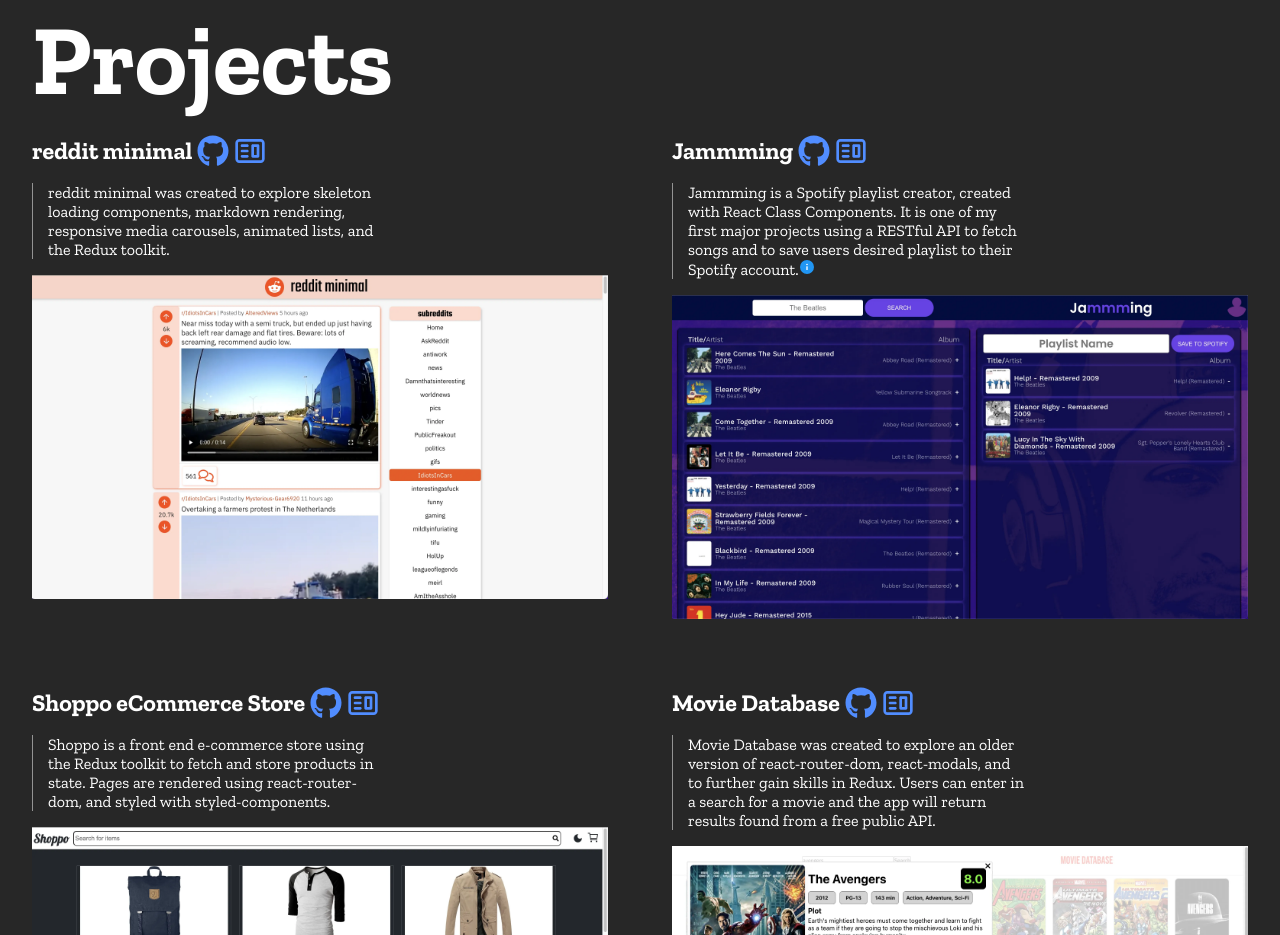
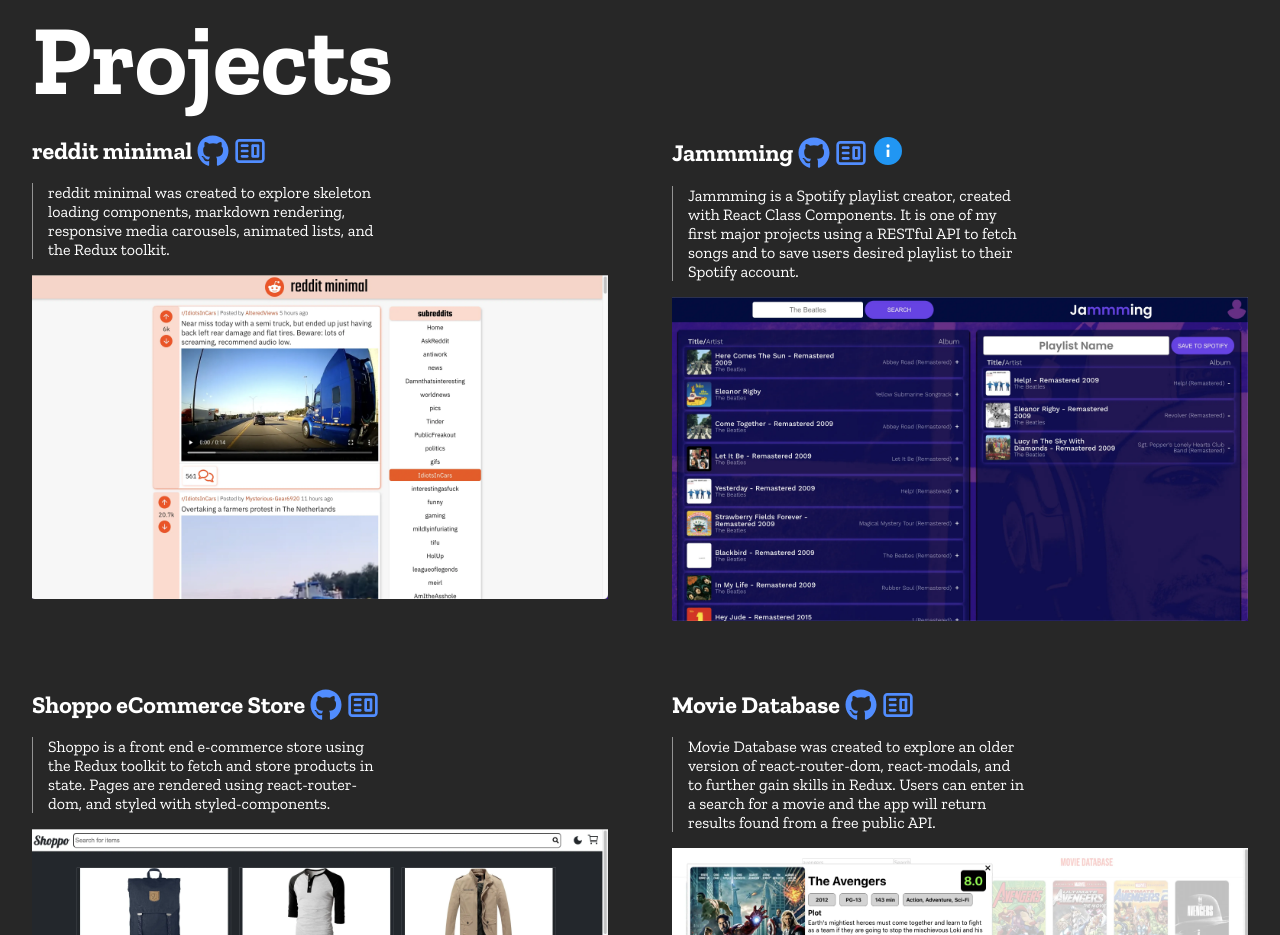
Before and after one commit to hazeltonbw/portfolio, a React (Create React App) app: page / in a window 1280 px wide. Shown: the part 1520-2455 px from the top of the page. Built offline with nearby package versions, Linux system fonts and the light colour scheme.

Commit message:
move info tooltip to more obvious place, change size to match

```diff
--- a/src/components/Projects/Projects.js
+++ b/src/components/Projects/Projects.js
@@ -69,6 +69,7 @@
   }
 
   .tooltip {
+    background: #518dff;
     opacity: 1 !important;
     max-width: 35ch;
     font-size: 1rem;
--- a/src/components/Projects/index.js
+++ b/src/components/Projects/index.js
@@ -91,13 +91,11 @@
                   <CgWebsite size='2em' />
                 </a>
               </li>
-            </ul>
-            <Description>
-              {project.description}
-              {project.footnote && (
-                <>
+              <li>
+                {project.footnote && (
                   <FcInfo
                     style={{ display: 'inline-block' }}
+                    size='2em'
                     data-tip="Note: Spotify's API requires users email addresses to be added to the developer dashboard in order to update playlists on Spotify. If you'd like access, please contact me."
                     // TODO: react-tooltip is not supported in React 18 yet,
                     // had to introduce this nice little hack to make tooltips work on hover
@@ -107,8 +105,12 @@
                       setTimeout(() => setShowTooltip(true), 50)
                     }}
                   />
-                </>
-              )}
+                )}
+              </li>
+            </ul>
+            <Description>
+              {project.description}
+              {project.footnote && <></>}
             </Description>
             {showTooltip && (
               <ReactTooltip
```
